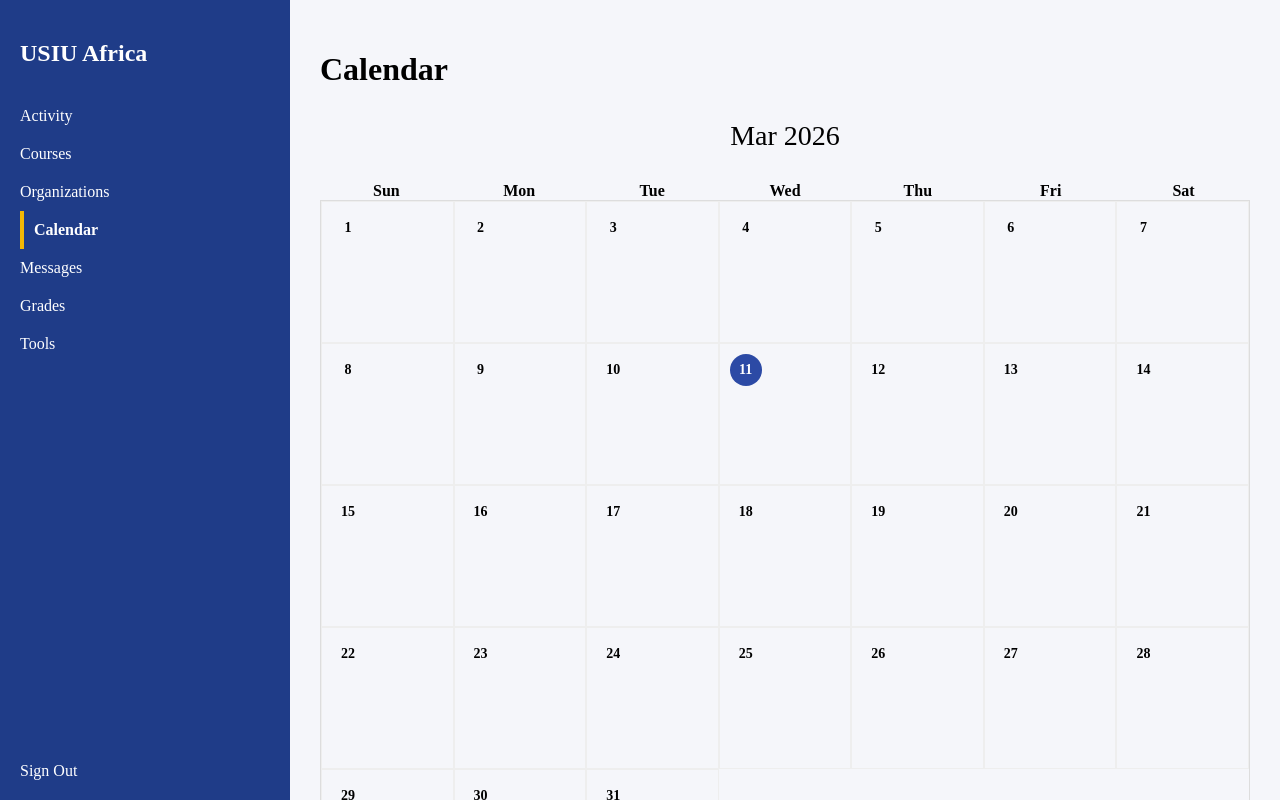
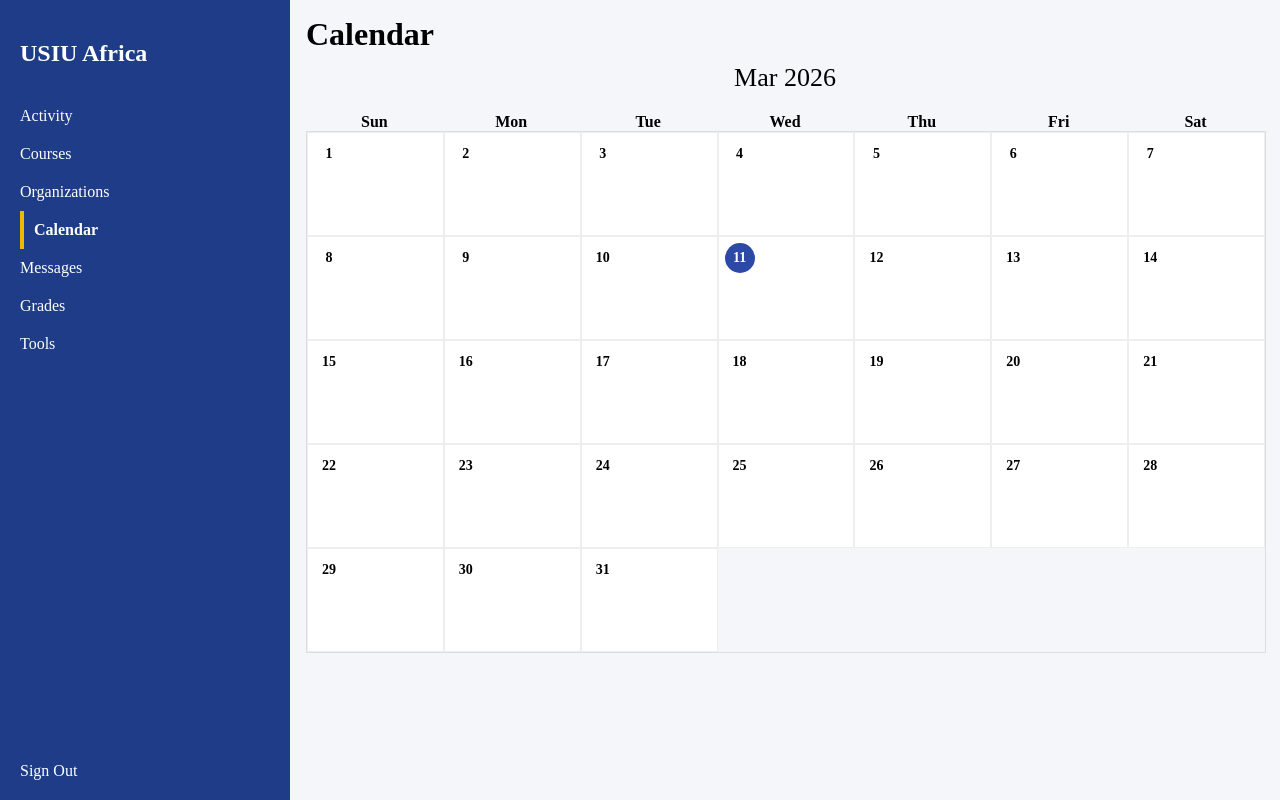
Before and after one commit to markchweya/lms, a React (Vite) app: page /calendar in a window 1280 px wide. Built offline with nearby package versions, Linux system fonts and the light colour scheme.

Commit message:
Update CalendarPage.tsx

```diff
--- a/src/pages/CalendarPage.tsx
+++ b/src/pages/CalendarPage.tsx
@@ -3,12 +3,13 @@ import { useNavigate } from 'react-router-dom'
 
 const layout: React.CSSProperties = {
   display: 'flex',
-  height: '100vh',
+  minHeight: '100vh',
   width: '100%'
 }
 
 const sidebar: React.CSSProperties = {
   width: '250px',
+  minWidth: '220px',
   background: '#1F3C88',
   color: '#fff',
   padding: '20px',
@@ -30,31 +31,34 @@ const activeItem: React.CSSProperties = {
 
 const content: React.CSSProperties = {
   flex: 1,
+  width: '100%',
   background: '#F5F6FA',
-  padding: '30px',
-  overflowY: 'auto'
+  padding: '16px',
+  overflowX: 'auto'
+}
+
+const headerRow: React.CSSProperties = {
+  display: 'grid',
+  gridTemplateColumns: 'repeat(7, minmax(120px,1fr))',
+  marginTop: '20px',
+  fontWeight: 600,
+  textAlign: 'center'
 }
 
 const grid: React.CSSProperties = {
   display: 'grid',
-  gridTemplateColumns: 'repeat(7, 1fr)',
+  gridTemplateColumns: 'repeat(7, minmax(90px,1fr))',
+  width: '100%',
   border: '1px solid #ddd'
 }
 
 const cell: React.CSSProperties = {
-  minHeight: '120px',
+  minHeight: '90px',
   border: '1px solid #eee',
-  padding: '10px',
-  fontSize: '14px',
-  position: 'relative'
-}
-
-const headerRow: React.CSSProperties = {
-  display: 'grid',
-  gridTemplateColumns: 'repeat(7,1fr)',
-  marginTop: '30px',
-  fontWeight: 600,
-  textAlign: 'center'
+  padding: '6px',
+  fontSize: '13px',
+  position: 'relative',
+  background: '#fff'
 }
 
 const CalendarPage: React.FC = () => {
@@ -86,11 +90,11 @@ const CalendarPage: React.FC = () => {
 
       <div style={content}>
 
-        <div style={{display:'flex',justifyContent:'space-between',alignItems:'center'}}>
-          <h1>Calendar</h1>
+        <div style={{display:'flex',justifyContent:'space-between',alignItems:'center',flexWrap:'wrap',gap:'10px'}}>
+          <h1 style={{margin:0}}>Calendar</h1>
         </div>
 
-        <div style={{textAlign:'center',fontSize:'28px',marginTop:'10px'}}>
+        <div style={{textAlign:'center',fontSize:'26px',marginTop:'10px'}}>
           Mar 2026
         </div>
 
@@ -105,14 +109,15 @@ const CalendarPage: React.FC = () => {
               <div
                 style={{
                   fontWeight:600,
-                  width:'32px',
-                  height:'32px',
+                  width:'30px',
+                  height:'30px',
                   borderRadius:'50%',
                   display:'flex',
                   alignItems:'center',
                   justifyContent:'center',
                   background:d===currentDay ? '#2C4AA5' : 'transparent',
-                  color:d===currentDay ? '#fff' : '#000'
+                  color:d===currentDay ? '#fff' : '#000',
+                  fontSize:'14px'
                 }}
               >
                 {d}
```
